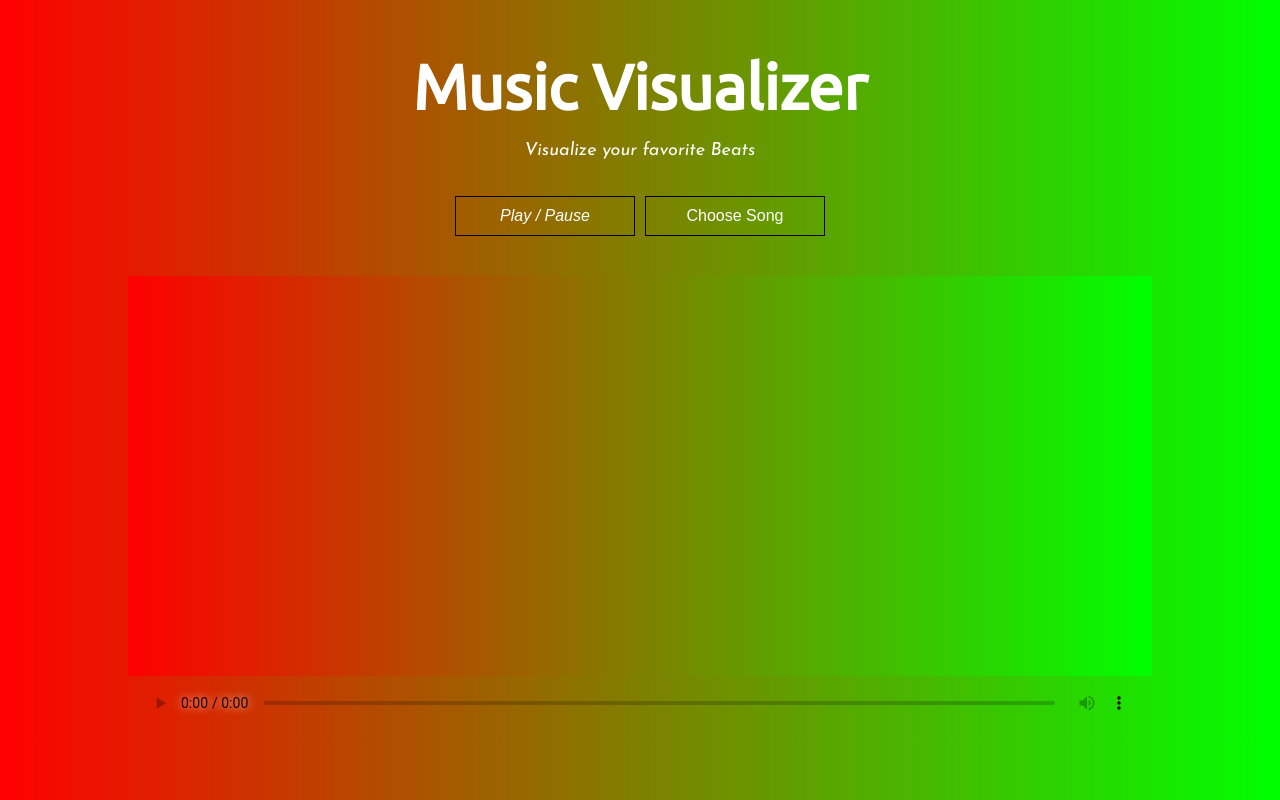
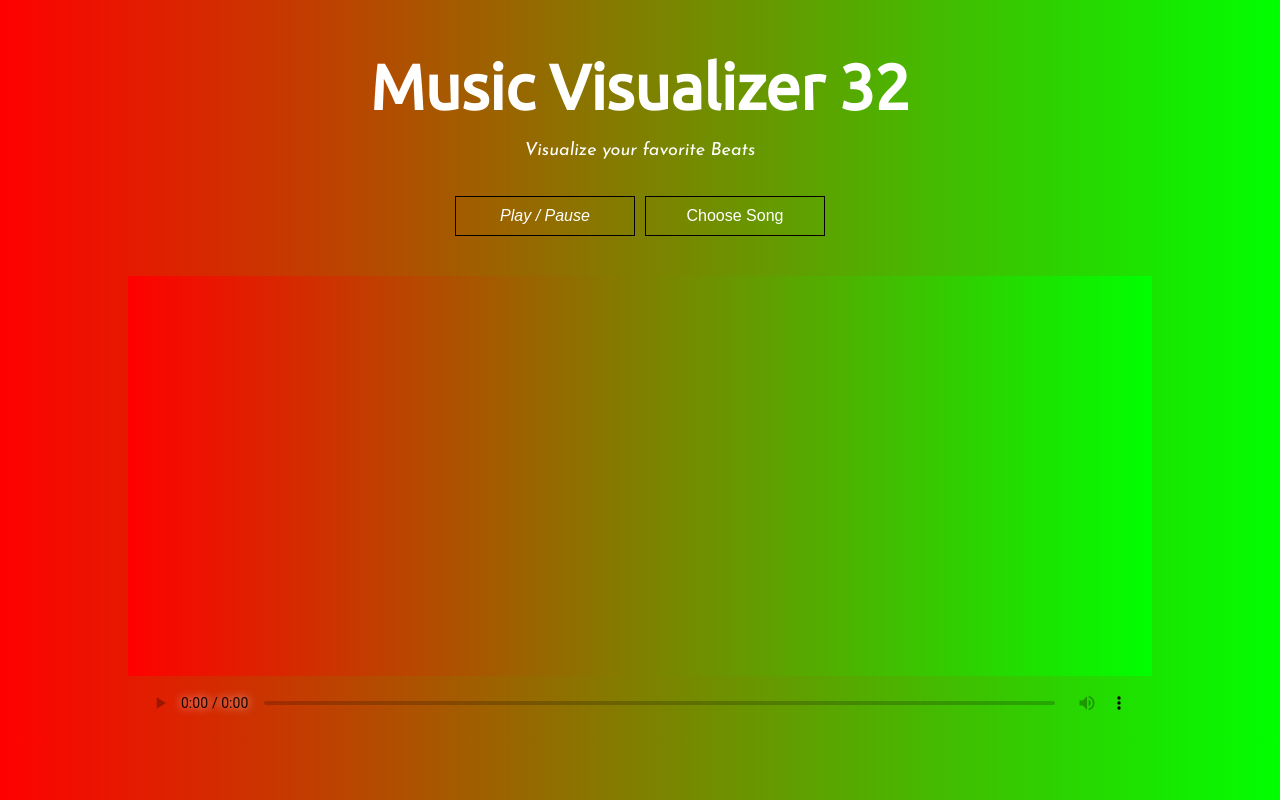
Before and after one commit to Synchrotek/music_visualizer32, a plain HTML site: page index.html in a window 1280 px wide. Drawn offline with Linux system fonts and the light colour scheme.

Commit message:
Update index.html

```diff
--- a/index.html
+++ b/index.html
@@ -10,7 +10,7 @@
   <div class="container">
     <div class="uTitle">
       <center>
-        <h1>Music Visualizer</h1>
+        <h1>Music Visualizer 32</h1>
         <p>Visualize your favorite Beats</p>
       </center>
     </div>
```
